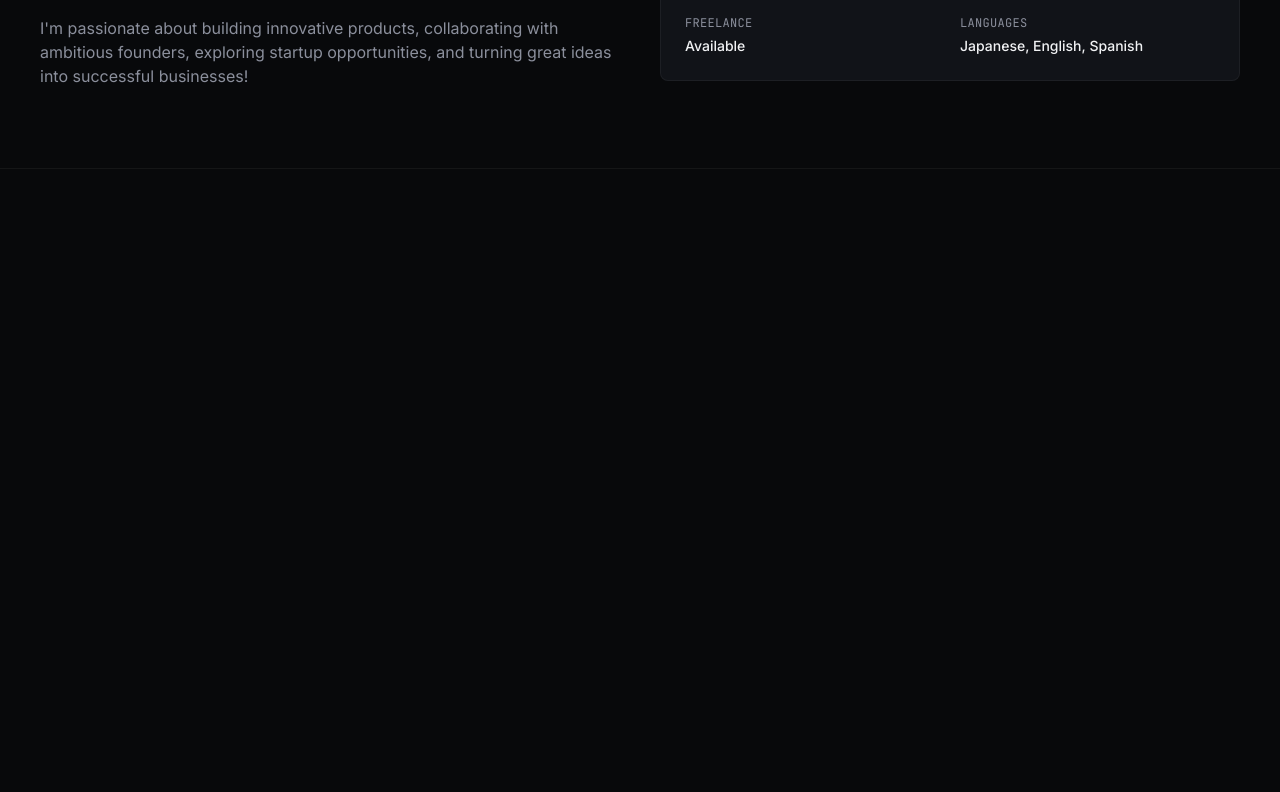
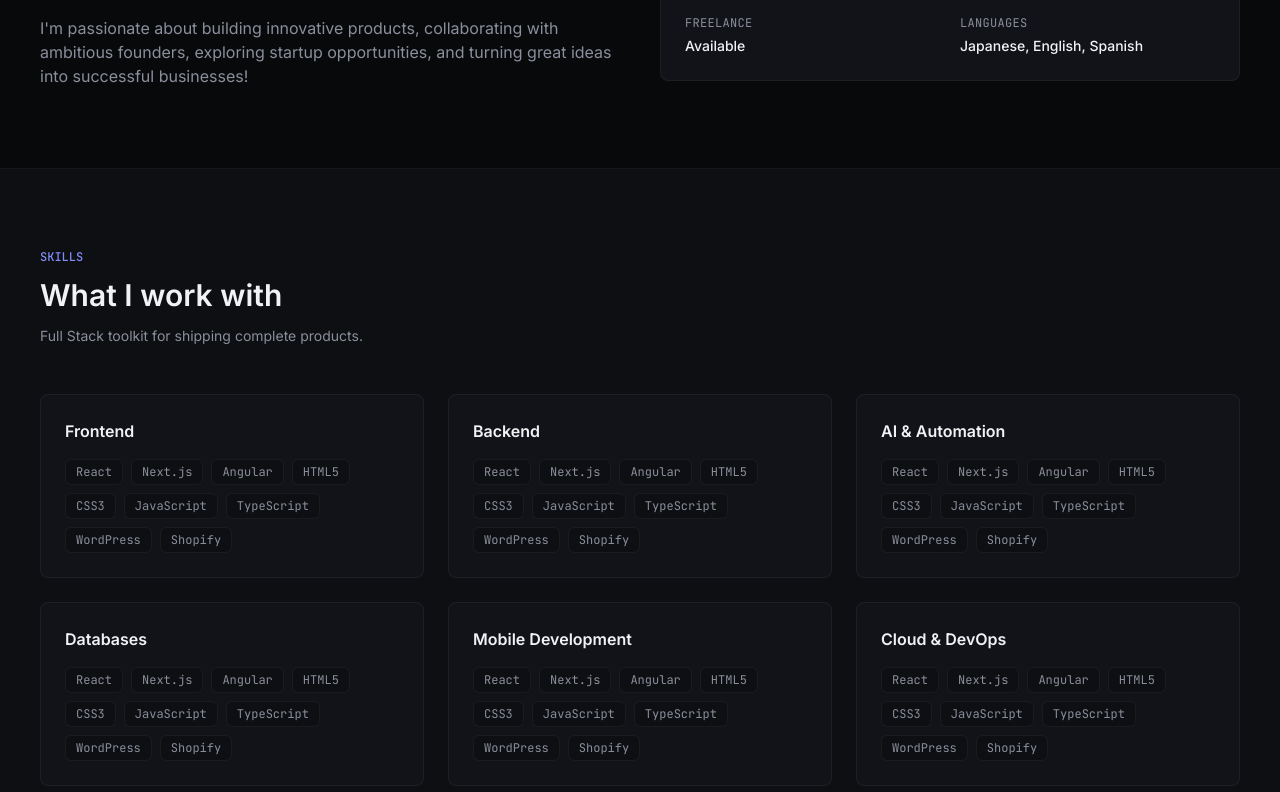
Before and after one commit to danilyakimenko/portfolio, a Next.js app: page / in a window 1280 px wide. Shown: the part 1038-1830 px from the top of the page. Before the commit the page ends 1207 px from the top, so only its background shows below. Built offline with nearby package versions, Linux system fonts and the light colour scheme.

Commit message:
portfolio: -Skills

```diff
--- a/src/_pages/HomePage.tsx
+++ b/src/_pages/HomePage.tsx
@@ -1,10 +1,11 @@
-import { About, Hero } from '@/widgets'
+import { About, Hero, Skills } from '@/widgets'
 
 export default function HomePage ()  {
   return (
     <>
     <Hero />
     <About />
+    <Skills />
     </>
   )
 }
--- a/src/shared/ui/Section/ui/Section.tsx
+++ b/src/shared/ui/Section/ui/Section.tsx
@@ -1,17 +1,21 @@
 import { ReactNode } from 'react'
+import { cn } from 'cn'
 
 interface Props {
   eyebrow: string,
   title: string,
   description: string,
+  isLightBackground?: boolean,
   children: ReactNode
 }
 
-export const Section = ({ eyebrow, title, description, children }: Props) => {
+export const Section = ({ eyebrow, title, description, isLightBackground,  children }: Props) => {
   const titleId = `${eyebrow.toLowerCase()}-title`
 
   return (
-    <section className="py-20 border-b border-b-grid-line" aria-labelledby={titleId}>
+    <section className={cn("py-20 border-b border-b-grid-line", {
+      'bg-elevated': isLightBackground
+    })} aria-labelledby={titleId}>
      <div className="wrapper grid gap-12">
        <div className="grid gap-3">
          <p className="font-jetbrains uppercase text-accent text-xs font-medium">{eyebrow}</p>
--- /dev/null
+++ b/src/shared/ui/TechnologyBadge/index.ts
@@ -0,0 +1 @@
+export * from './ui'
--- /dev/null
+++ b/src/shared/ui/TechnologyBadge/ui/TechnologyBadge.tsx
@@ -0,0 +1,13 @@
+interface Props {
+  children: string
+}
+
+export const TechnologyBadge = ({ children }: Props) => {
+  return (
+    <span className="inline-flex items-center rounded-md border border-grid-line
+     bg-elevated px-2.5 py-1 font-jetbrains
+      text-xs">
+      {children}
+    </span>
+  )
+}
--- /dev/null
+++ b/src/shared/ui/TechnologyBadge/ui/index.ts
@@ -0,0 +1 @@
+export { TechnologyBadge } from './TechnologyBadge'
--- /dev/null
+++ b/src/widgets/Skills/index.ts
@@ -0,0 +1 @@
+export * from './ui'
--- /dev/null
+++ b/src/widgets/Skills/ui/Skills.tsx
@@ -0,0 +1,122 @@
+import { Section, Tile } from '@/shared'
+import { TechnologyBadge } from '@/shared/ui/TechnologyBadge'
+
+const skillItems = [
+  {
+    title: 'Frontend',
+    technologies: [
+      'React',
+      'Next.js',
+      'Angular',
+      'HTML5',
+      'CSS3',
+      'JavaScript',
+      'TypeScript',
+      'WordPress',
+      'Shopify',
+    ]
+  },
+
+  {
+    title: 'Backend',
+    technologies: [
+      'React',
+      'Next.js',
+      'Angular',
+      'HTML5',
+      'CSS3',
+      'JavaScript',
+      'TypeScript',
+      'WordPress',
+      'Shopify',
+    ]
+  },
+
+  {
+    title: 'AI & Automation',
+    technologies: [
+      'React',
+      'Next.js',
+      'Angular',
+      'HTML5',
+      'CSS3',
+      'JavaScript',
+      'TypeScript',
+      'WordPress',
+      'Shopify',
+    ]
+  },
+
+  {
+    title: 'Databases',
+    technologies: [
+      'React',
+      'Next.js',
+      'Angular',
+      'HTML5',
+      'CSS3',
+      'JavaScript',
+      'TypeScript',
+      'WordPress',
+      'Shopify',
+    ]
+  },
+
+  {
+    title: 'Mobile Development',
+    technologies: [
+      'React',
+      'Next.js',
+      'Angular',
+      'HTML5',
+      'CSS3',
+      'JavaScript',
+      'TypeScript',
+      'WordPress',
+      'Shopify',
+    ]
+  },
+
+  {
+    title: 'Cloud & DevOps',
+    technologies: [
+      'React',
+      'Next.js',
+      'Angular',
+      'HTML5',
+      'CSS3',
+      'JavaScript',
+      'TypeScript',
+      'WordPress',
+      'Shopify',
+    ]
+  },
+]
+
+export const Skills = () => {
+  return (
+    <Section
+      eyebrow="Skills"
+      title="What I work with"
+      description="Full Stack toolkit for shipping complete products."
+      isLightBackground
+    >
+      <ul className="grid gap-6 sm:grid-cols-2 lg:grid-cols-3">
+        {skillItems.map(({ title, technologies}, index) => (
+          <li key={index}>
+            <Tile>
+              <h3 className="text-base font-semibold text-light">{title}</h3>
+              <ul className="mt-4 flex flex-wrap gap-2">
+                {technologies.map((technology, index) => (
+                  <li key={index}>
+                    <TechnologyBadge>{technology}</TechnologyBadge>
+                  </li>
+                ))}
+              </ul>
+            </Tile>
+          </li>
+        ))}
+      </ul>
+    </Section>
+  )
+}
--- /dev/null
+++ b/src/widgets/Skills/ui/index.ts
@@ -0,0 +1 @@
+export { Skills } from './Skills'
--- a/src/widgets/index.ts
+++ b/src/widgets/index.ts
@@ -1,3 +1,4 @@
 export { Header } from './Header'
 export { Hero } from './Hero'
 export { About } from './About'
+export { Skills } from './Skills'
```
